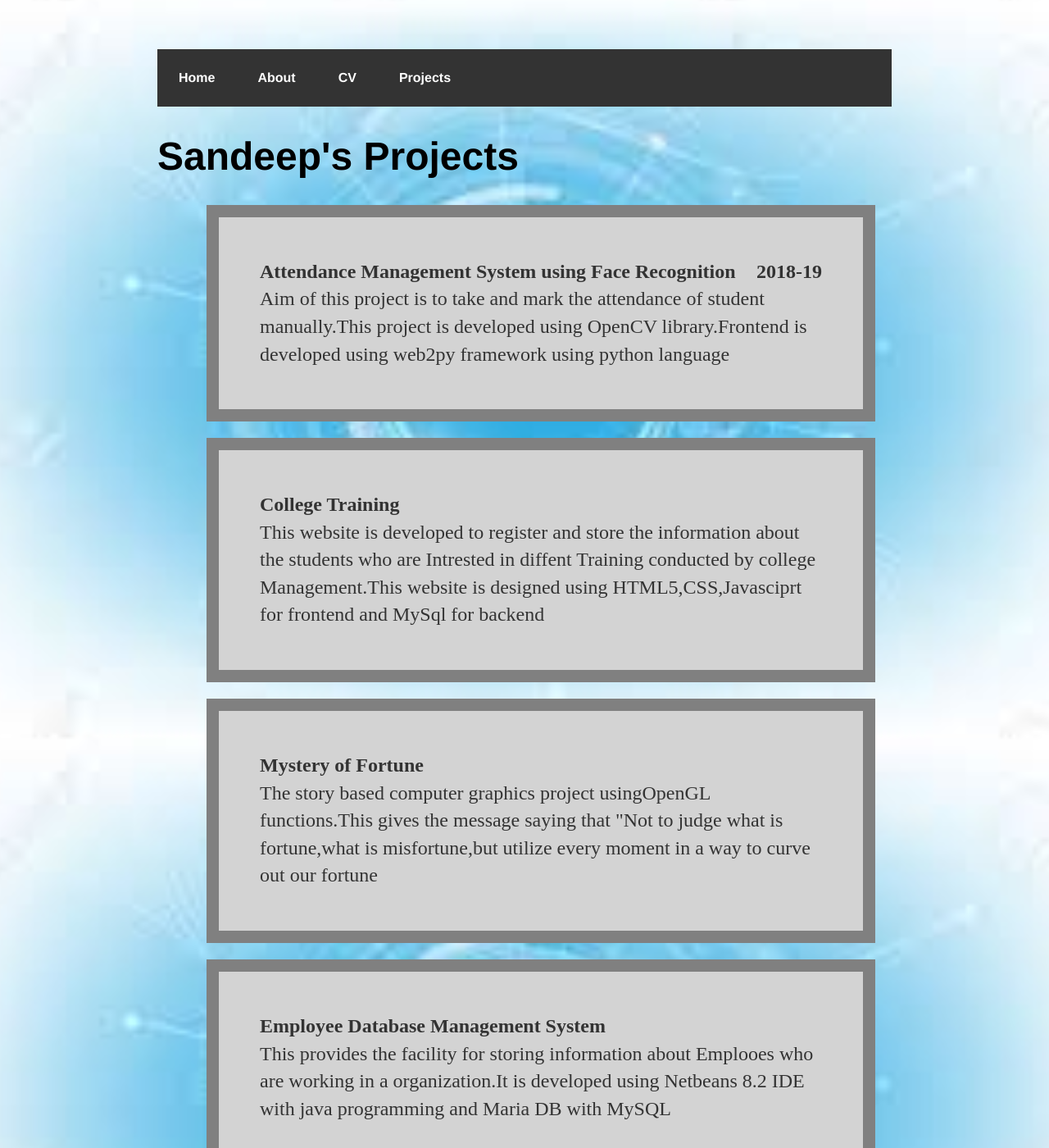
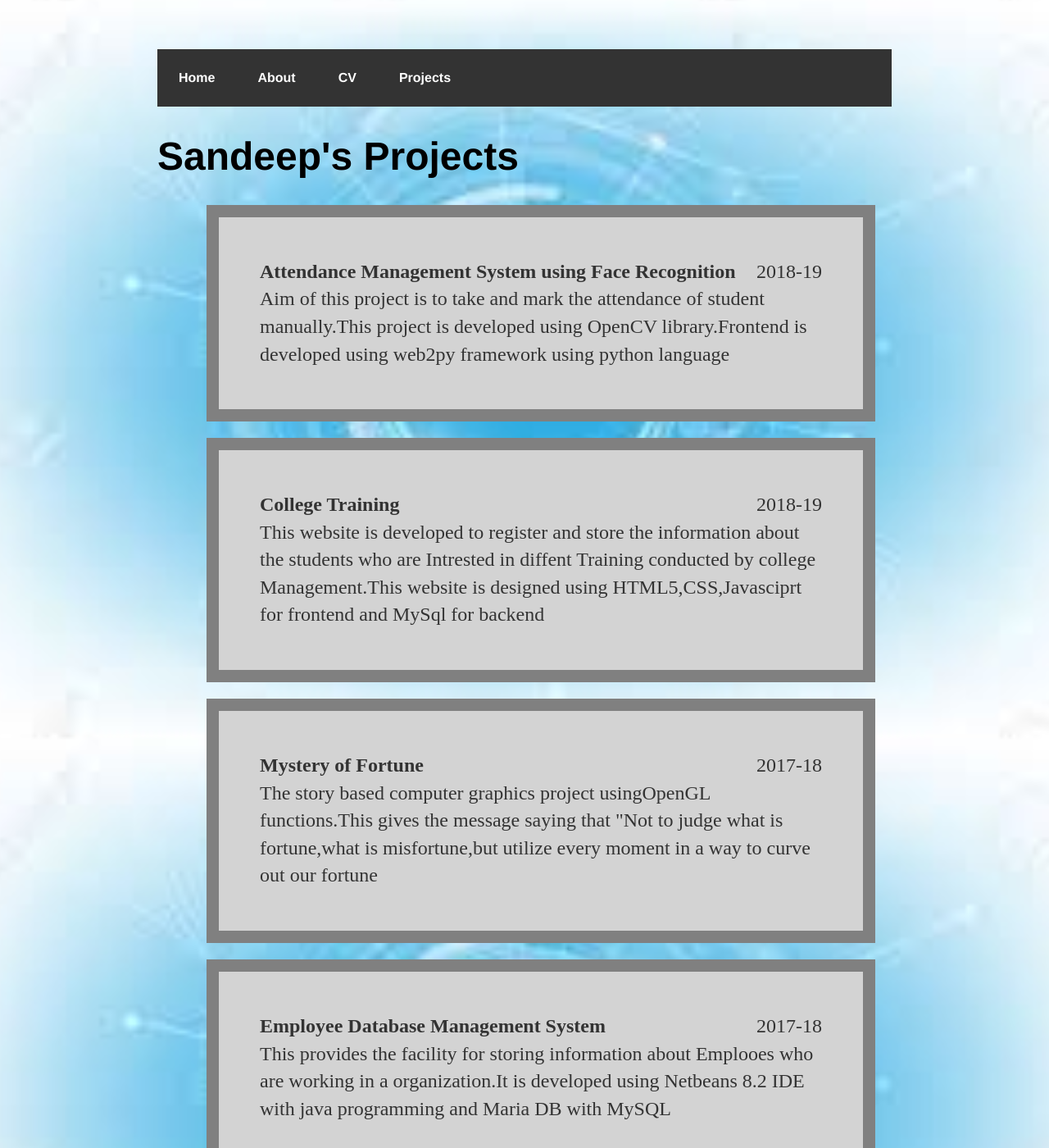
Before and after one commit to sandeepnayaks/sandeepnayaks.github.io, a Jekyll site: the page built from blog/index.html, in a window 1280 px wide and 1400 px high. Shown: the whole window at 82% size. Built offline with Jekyll 4.4.1, drawn with Linux system fonts in a browser that asks for light colours.

Commit message:
Update index.html

```diff
--- a/blog/index.html
+++ b/blog/index.html
@@ -12,10 +12,10 @@ title: Sandeep's Projects
 </ul>-->
 <article>
 <ul>
-  <li><strong>Attendance Management System using Face Recognition<span style="float:right;">2018-19</span></strong><br>
+  <li><strong>Attendance Management System using Face Recognition</strong><span style="float:right;">2018-19</span><br>
     Aim of this project is to take and mark the attendance of student manually.This project is developed using OpenCV library.Frontend is developed using web2py framework using python language</li>
-  <li><strong>College Training</strong><br>This website is developed to register and store the information about the students who are Intrested in diffent Training conducted by college Management.This website is designed using HTML5,CSS,Javasciprt for frontend and MySql for backend</li>
-  <li><strong>Mystery of Fortune</strong><br>The story based computer graphics project usingOpenGL functions.This gives the message saying that "Not to judge what is fortune,what is misfortune,but utilize every moment in a way to curve out our fortune</li>
-  <li><strong>Employee Database Management System</strong><br>This provides the facility for storing information about Emplooes who are working in a organization.It is developed using Netbeans 8.2 IDE with java programming and Maria DB with MySQL</li>
+  <li><strong>College Training</strong><span style="float:right;">2018-19</span><br>This website is developed to register and store the information about the students who are Intrested in diffent Training conducted by college Management.This website is designed using HTML5,CSS,Javasciprt for frontend and MySql for backend</li>
+  <li><strong>Mystery of Fortune</strong><span style="float:right;">2017-18</span><br>The story based computer graphics project usingOpenGL functions.This gives the message saying that "Not to judge what is fortune,what is misfortune,but utilize every moment in a way to curve out our fortune</li>
+  <li><strong>Employee Database Management System</strong><span style="float:right;">2017-18</span><br>This provides the facility for storing information about Emplooes who are working in a organization.It is developed using Netbeans 8.2 IDE with java programming and Maria DB with MySQL</li>
 </ul>
 </article>
```
